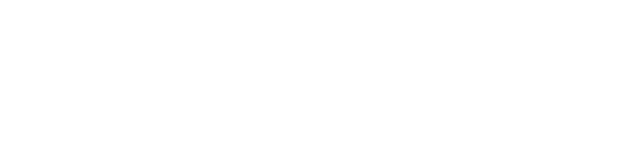
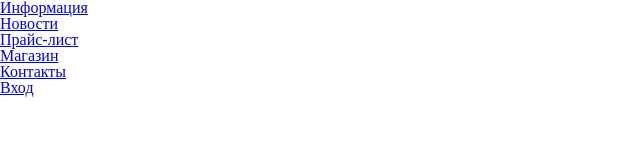
Before and after one commit to hyperdevops/barbershop-borodinski, a plain HTML site: page index.html in a window 1280 px wide. Shown: the whole page, without its empty margins (0-640 px from the left). Drawn offline with Linux system fonts and the light colour scheme.

Commit message:
html markup of the site header

```diff
--- a/index.html
+++ b/index.html
@@ -8,7 +8,24 @@
   <link rel="stylesheet" href="./css/reset.css">
 </head>
 
-<body>
+<body class="main">
+
+  <header class="header">
+    <nav class="header-navigation">
+      <div class="container">
+        <ul class="site-navigation">
+          <li><a href="#">Информация</a></li>
+          <li><a href="#">Новости</a></li>
+          <li><a href="price.html">Прайс-лист</a></li>
+          <li><a href="shop.html">Магазин</a></li>
+          <li><a href="#">Контакты</a></li>
+        </ul>
+        <ul class="user-navigation">
+          <li><a class="login-link" href="login.html">Вход</a></li>
+        </ul>
+      </div>
+    </nav>
+  </header>
 
 </body>
 
```
